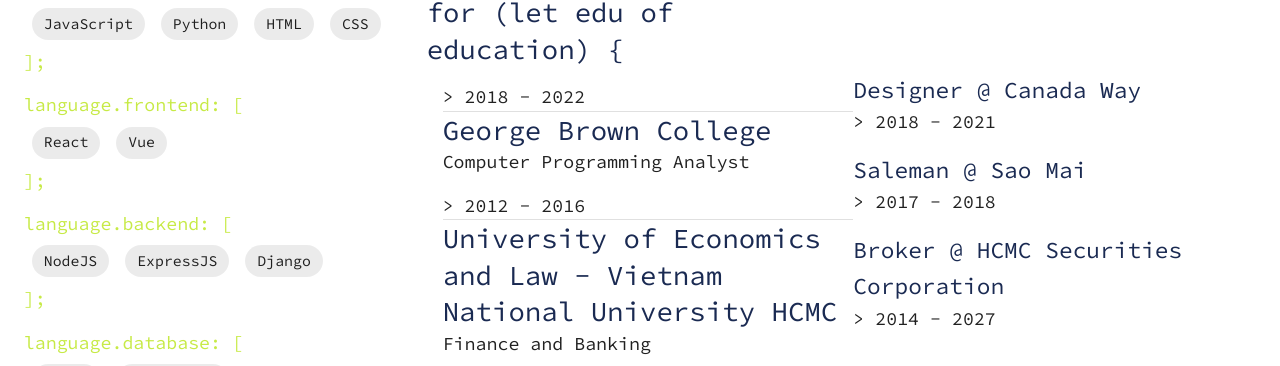
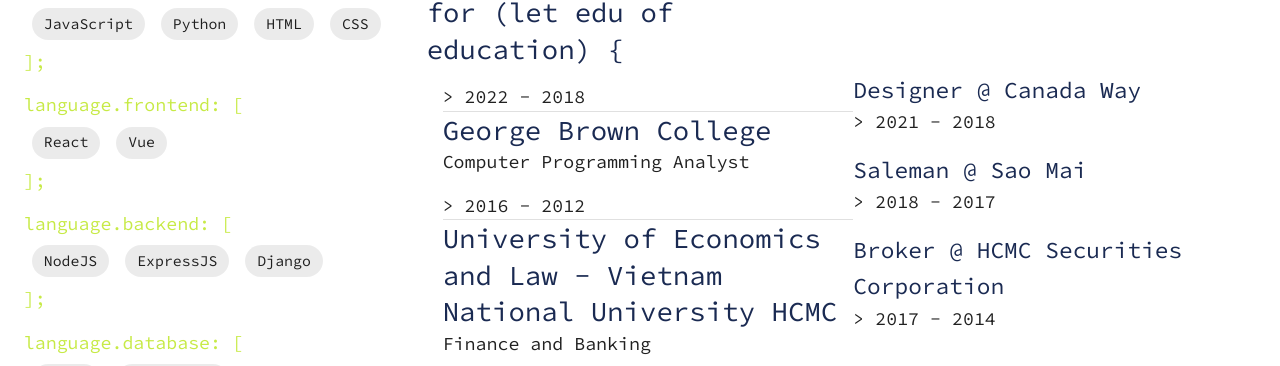
Before and after one commit to dustinle48/dustinle48.github.io, a React (Vite) app: page /#/education in a window 1280 px wide. Shown: the part 198-564 px from the top of the page. Built offline with nearby package versions, Linux system fonts and the light colour scheme.

Commit message:
Fix time display

```diff
--- a/src/components/EducationPage/Education.jsx
+++ b/src/components/EducationPage/Education.jsx
@@ -11,7 +11,7 @@
 
     return (
         <Grid sx={styles.root}>
-            <Typography>{`>`} {education.from} - {education.to}</Typography>
+            <Typography>{`>`} {education.to} - {education.from}</Typography>
             <Divider variant='string'/>
             <Typography variant='h5' color="secondary">{education.school}</Typography>
             <Typography>{education.major}</Typography>
--- a/src/components/EducationPage/EducationPage.jsx
+++ b/src/components/EducationPage/EducationPage.jsx
@@ -67,7 +67,7 @@
     },
     {
       from: "2014",
-      to: "2027",
+      to: "2017",
       company: "HCMC Securities Corporation",
       job: "Broker"
     },
--- a/src/components/EducationPage/Work.jsx
+++ b/src/components/EducationPage/Work.jsx
@@ -6,7 +6,7 @@
     return (
         <Grid>
             <Typography variant='h6' color="secondary">{job.job} @ {job.company}</Typography>
-            <Typography>{`> `}{job.from} - {job.to}</Typography>
+            <Typography>{`> `}{job.to} - {job.from}</Typography>
         </Grid>
     )
 }
```
